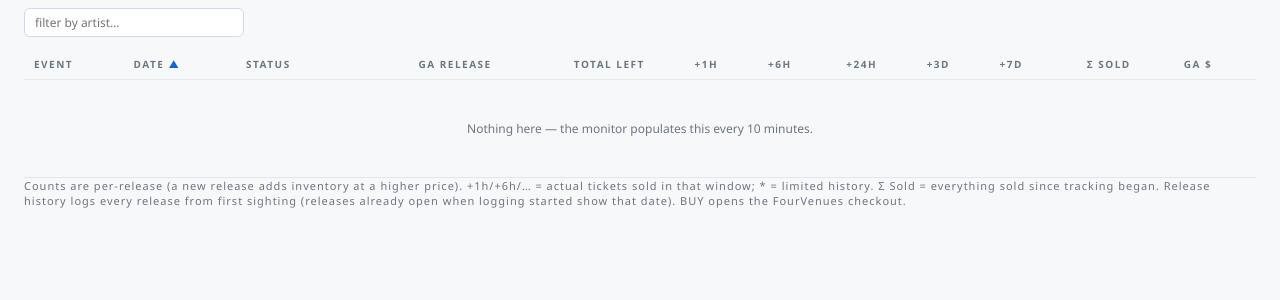
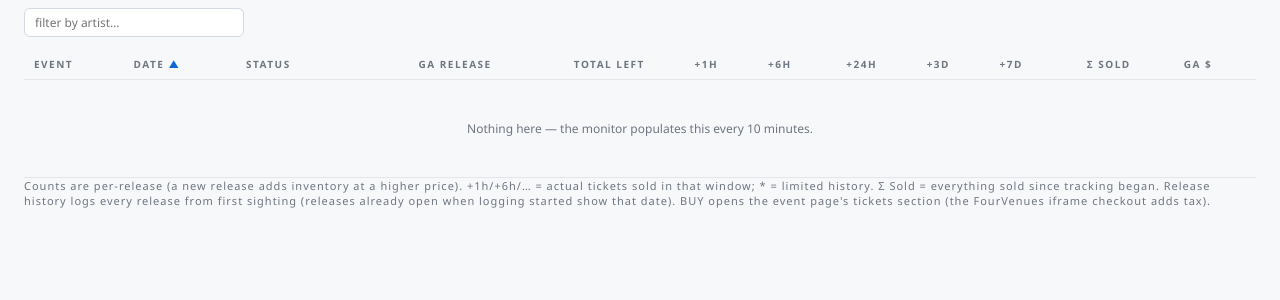
Before and after one commit to 13pinny/2.0, a Flask app: page /pacha in a window 1280 px wide. Shown: the part 244-544 px from the top of the page. Run offline with Flask 3, Linux system fonts and the light colour scheme; data that the repository does not hold is empty; some libraries are stand-ins or nearby versions.

Commit message:
pacha: buy links point at the event page's #tickets, not the iframe
The FourVenues iframe URL sells but charges tax; the customer-facing
checkout is pacha-nyc.com/event/<slug>#tickets. Discord pings and the
/pacha BUY button now use it (iframe kept as fallback when there's no
slug).

Co-Authored-By: Claude Fable 5 <noreply@anthropic.com>

```diff
--- a/notify.py
+++ b/notify.py
@@ -588,8 +588,11 @@ def notify_pacha_event(kind, ev, old=None):
             lines.append("⏳ Waitlist only for now — not yet buyable.")
 
     lines.extend(_pacha_tier_lines(ev))
-    if ev.get("buy_url"):
-        lines.append(f"[Buy tickets]({ev['buy_url']})")
+    # Customer-facing checkout is the event page's #tickets section — the
+    # FourVenues iframe URL also sells but adds tax there.
+    buy = f"{ev['page_url']}#tickets" if ev.get("page_url") else ev.get("buy_url")
+    if buy:
+        lines.append(f"[Buy tickets]({buy})")
     embed = {
         "title": title[:250],
         "description": "\n".join(lines)[:4000],
--- a/templates/pacha.html
+++ b/templates/pacha.html
@@ -240,7 +240,7 @@ function render(){
       ${velCell((e.windows||{})['1h'])}${velCell((e.windows||{})['6h'])}${velCell((e.windows||{})['24h'])}${velCell((e.windows||{})['3d'])}${velCell((e.windows||{})['7d'])}
       <td class="num"${scumTitle}>${fmt(e.sold_cum)}</td>
       <td class="num">${money(e.ga_price)}</td>
-      <td><a class="buy${e.on_sale ? '' : ' off'}" href="${escape(e.buy_url||'#')}" target="_blank" rel="noopener" onclick="event.stopPropagation()">BUY</a></td>
+      <td><a class="buy${e.on_sale ? '' : ' off'}" href="${escape(e.slug ? 'https://pacha-nyc.com/event/' + e.slug + '#tickets' : (e.buy_url||'#'))}" target="_blank" rel="noopener" onclick="event.stopPropagation()">BUY</a></td>
     </tr>` + (opened ? `<tr class="tiers"><td colspan="${COLS.length}">${tierRows(e)}</td></tr>` : '');
   }).join('');
   $('rows').querySelectorAll('tr.ev').forEach(tr => tr.onclick = () => {
@@ -276,7 +276,7 @@ function renderTotals(){
   $('statusline').textContent = `Monitor: ${s.enabled ? 'on' : 'OFF'} · every ${s.interval_minutes} min · last check ${fmtAgo(s.at)}` +
     (s.error ? ` · ⚠ ${s.error}` : '') + ` · pings last tick: ${['new','onsale','price_up','low_stock'].map(k => `${k} ${s[k]??0}`).join(', ')}`;
   $('meta').textContent = `${evs.length} events`;
-  $('footnote').textContent = 'Counts are per-release (a new release adds inventory at a higher price). +1h/+6h/… = actual tickets sold in that window; * = limited history. Σ Sold = everything sold since tracking began. Release history logs every release from first sighting (releases already open when logging started show that date). BUY opens the FourVenues checkout.';
+  $('footnote').textContent = 'Counts are per-release (a new release adds inventory at a higher price). +1h/+6h/… = actual tickets sold in that window; * = limited history. Σ Sold = everything sold since tracking began. Release history logs every release from first sighting (releases already open when logging started show that date). BUY opens the event page\'s tickets section (the FourVenues iframe checkout adds tax).';
 }
 
 async function load(){
```
